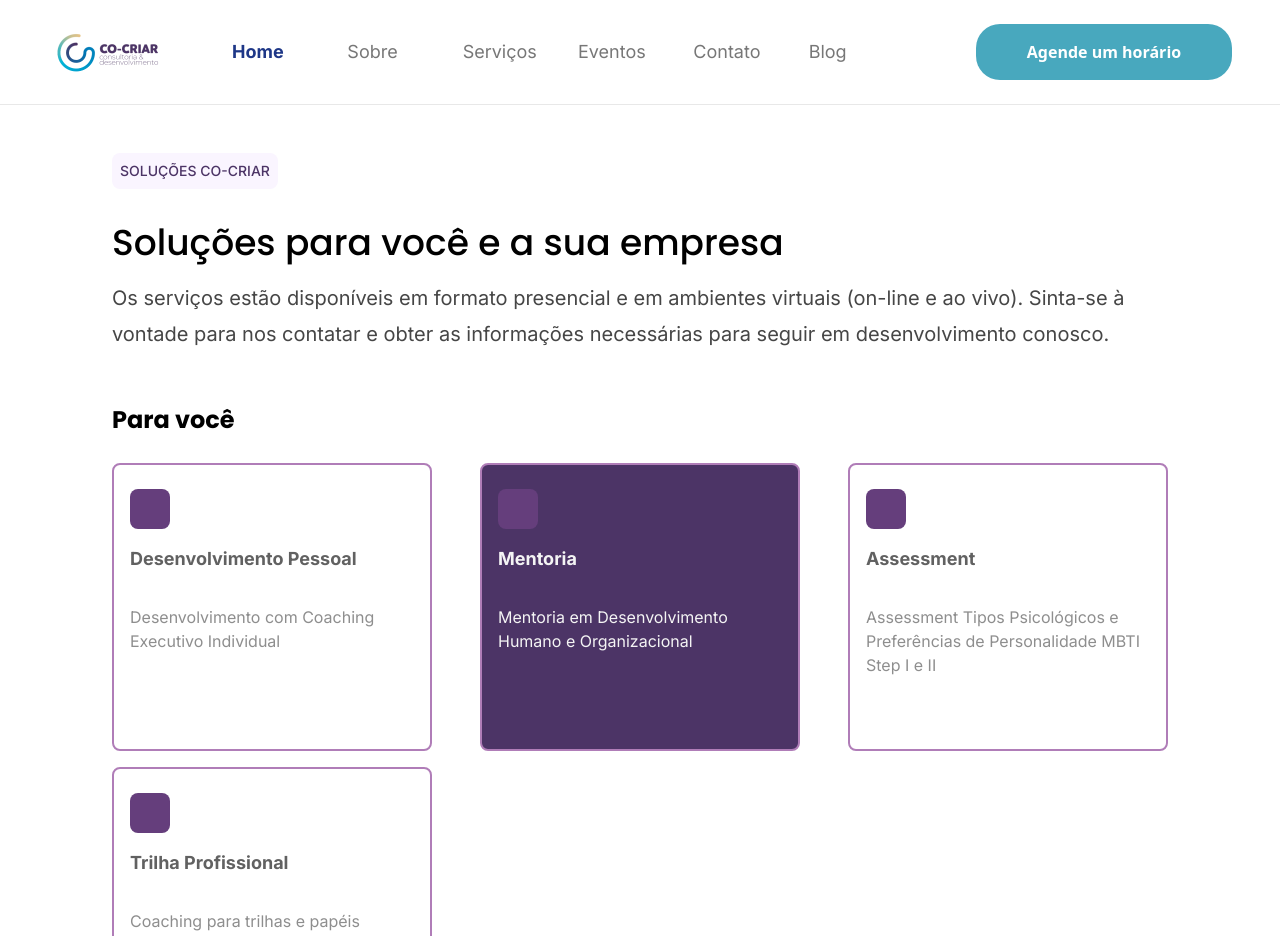
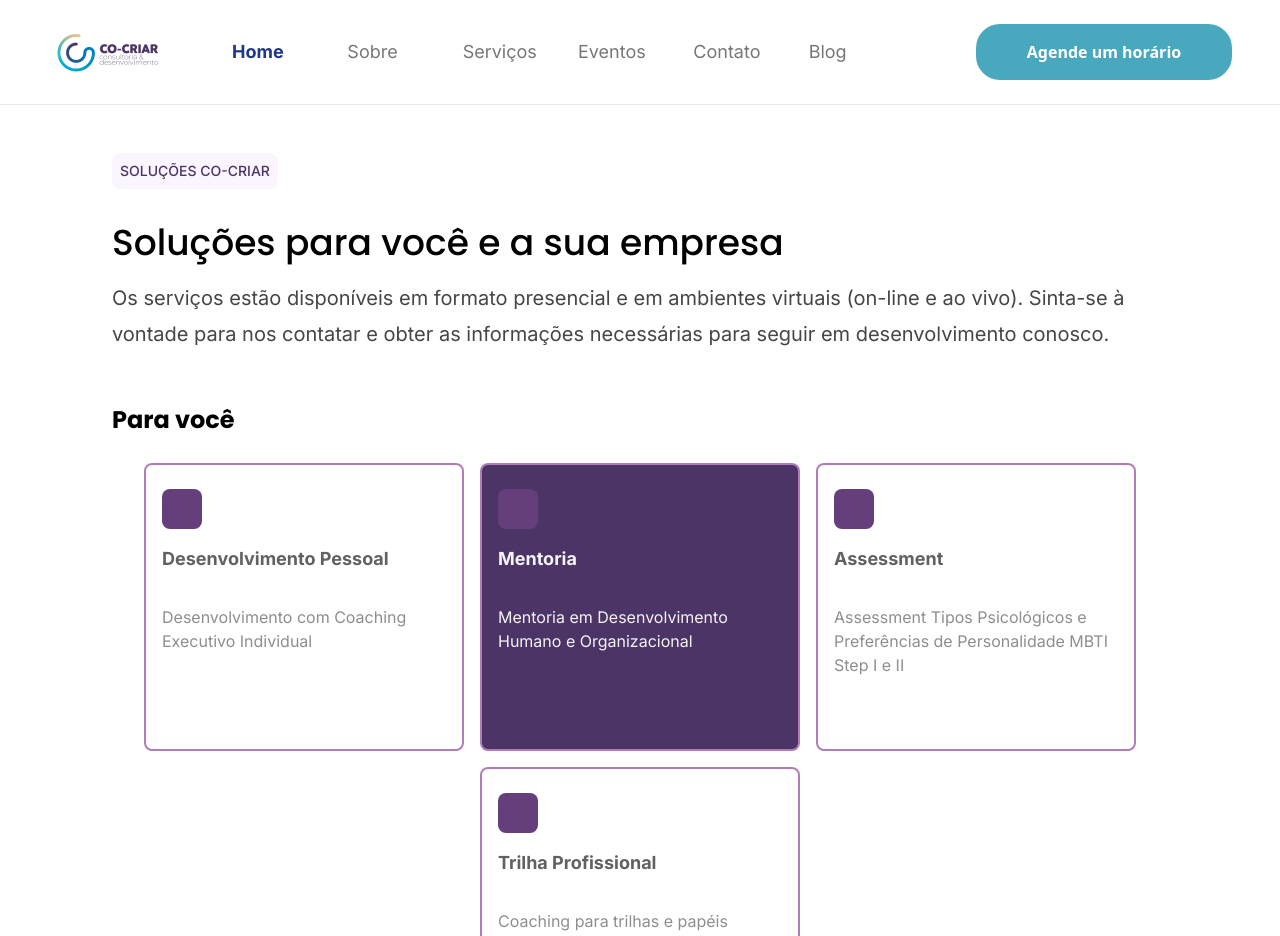
Before and after one commit to lesada/cocriar, a Next.js app: page / in a window 1280 px wide. Shown: the top 936 px of the page. Built offline with nearby package versions, Linux system fonts and the light colour scheme; some icons are missing.

Commit message:
fix: justify center

```diff
--- a/src/app/(home)/components/Solutions/index.tsx
+++ b/src/app/(home)/components/Solutions/index.tsx
@@ -19,7 +19,7 @@ function Solutions() {
               <h5 className="font-poppins text-2xl font-semibold leading-relaxed mb-6">
                 {solution.name}
               </h5>
-              <div className="flex items-stretch gap-4 flex-wrap justify-between mb-12">
+              <div className="flex items-stretch gap-4 flex-wrap justify-center mb-12">
                 {solution.items.map((card) => (
                   <Card
                     key={card.title}
```
